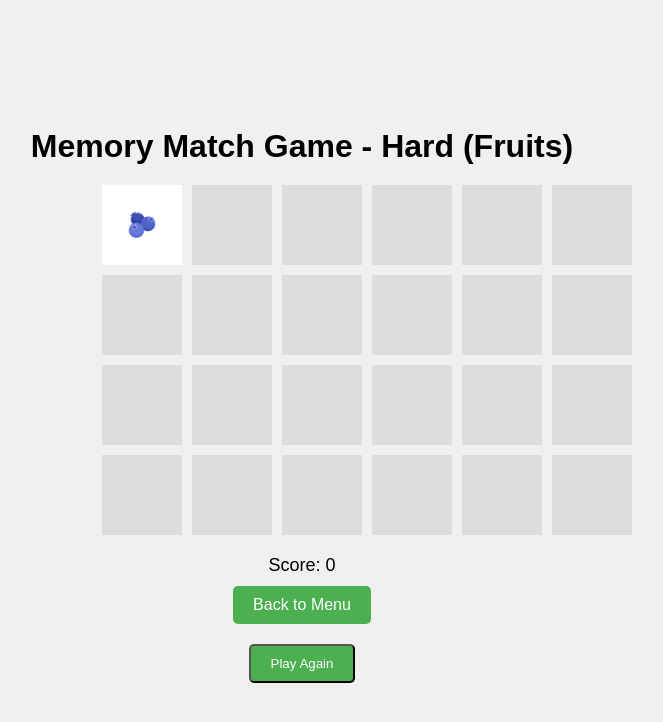
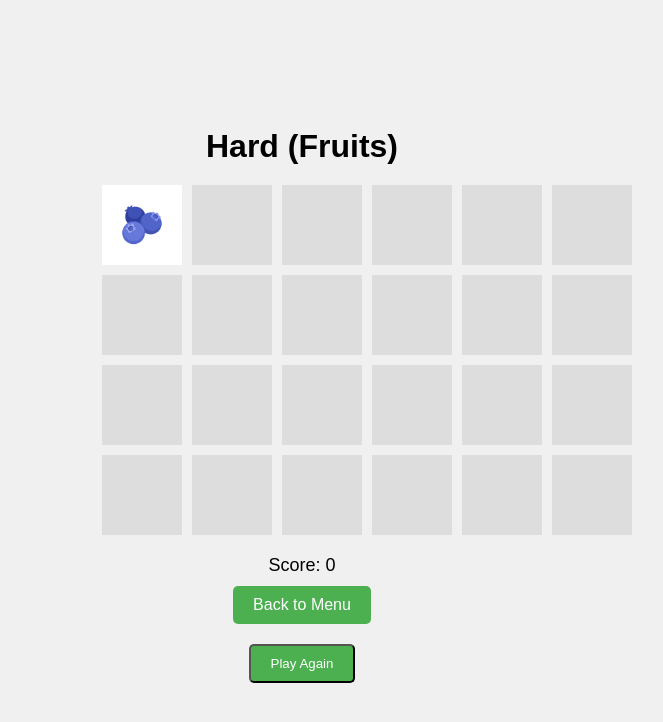
Before and after one commit to AriaKoul/memory_game, a plain HTML site: page hard_fruits.html in a window 1280 px wide. Both pictures are taken after a click on the element 480 px from the left and 225 px from the top of the page. Shown: the whole page, without its empty margins (338-1001 px from the left). Drawn offline with Linux system fonts and the light colour scheme.

Commit message:
Changed font size and turn time for hard levels

```diff
--- a/hard_fruits.html
+++ b/hard_fruits.html
@@ -3,7 +3,7 @@
 <head>
     <meta charset="UTF-8">
     <meta name="viewport" content="width=device-width, initial-scale=1.0">
-    <title>Memory Match Game - Hard (Fruits)</title>
+    <title>Hard (Fruits)</title>
     <style>
         body {
             font-family: Arial, sans-serif;
@@ -31,7 +31,7 @@
             display: flex;
             justify-content: center;
             align-items: center;
-            font-size: 24px;
+            font-size: 36px;
             cursor: pointer;
             transition: transform 0.3s;
         }
@@ -66,7 +66,7 @@
     </style>
 </head>
 <body>
-    <h1>Memory Match Game - Hard (Fruits)</h1>
+    <h1>Hard (Fruits)</h1>
     <div id="game-board" class="game-board"></div>
     <div id="score">Score: <span id="score-value">0</span></div>
     <div id="win-message">Congratulations! You won!!</div>
@@ -103,7 +103,7 @@
                 flippedCards.push(this);
 
                 if (flippedCards.length === 2) {
-                    setTimeout(checkMatch, 500);
+                    setTimeout(checkMatch, 700);
                 }
             }
         }
```
Also changed, not shown: hard_animals.html (+4 -4 lines).
